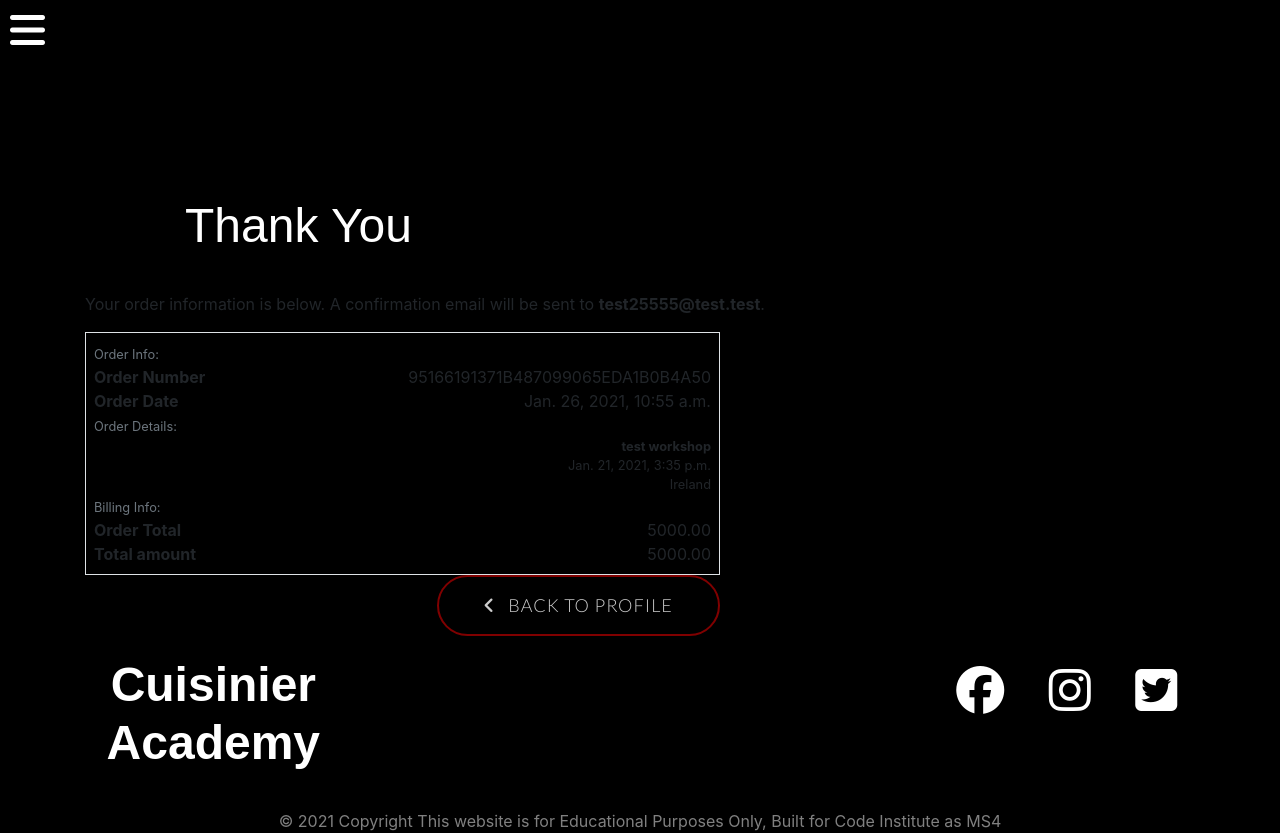
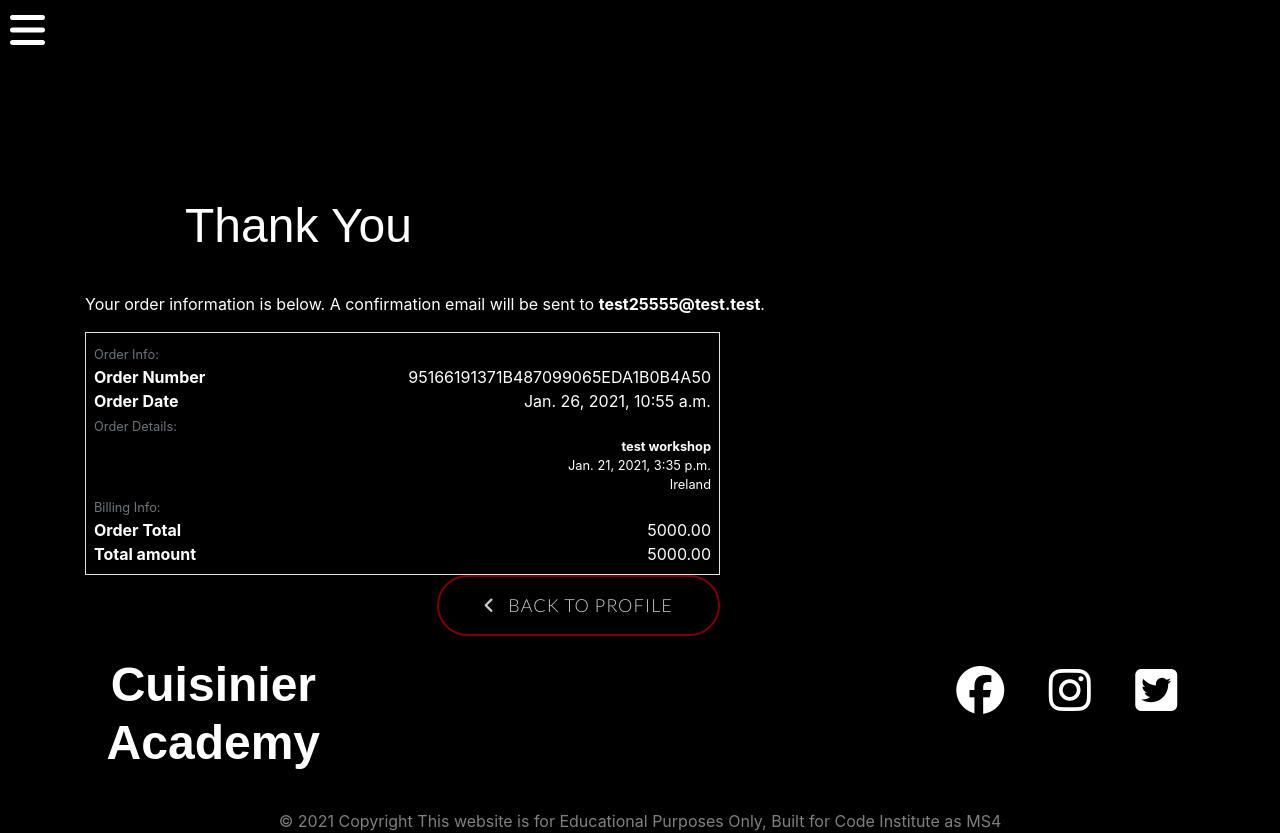
Before and after one commit to mmhashim139/cuisinier-academy, a Django app: a page that uses templates/base.html in a window 1280 px wide. Run offline with Django 3.2, Linux system fonts and the light colour scheme; a user stored in the database is signed in; data comes from the database, SQL or seed files in the repository; both versions use the stored data as it was after the commit; some libraries are stand-ins or nearby versions; some web fonts are replaced.

Commit message:
Style Checkout pages

```diff
--- a/reservations/static/reservations/css/reservations.css
+++ b/reservations/static/reservations/css/reservations.css
@@ -19,6 +19,9 @@
 .stripe-style-input {
   box-shadow: 0 1px 3px 0 #cfd7df;
 }
+.ElementsApp, .ElementsApp .InputElement {
+    color: black !important;
+}
 
 .StripeElement--invalid {
   border-color: #fa755a;
@@ -27,3 +30,23 @@
 .StripeElement--webkit-autofill {
   background-color: #fefde5 !important;
 }
+
+.order-header{
+    color: white;
+}
+th {
+    color: red;
+}
+.table-value{
+    color: white;
+}
+.fieldset-label{
+    color: white;
+}
+
+.form-check{
+    color: white;
+}
+.thanks-container{
+    color: white;
+}
--- a/reservations/templates/reservations/checkout_success.html
+++ b/reservations/templates/reservations/checkout_success.html
@@ -14,7 +14,7 @@
 {% endblock %}
 
 {% block content %}
-<div class="container">
+<div class="container thanks-container">
     <div class="row">
         <div class="col">
             <hr>
@@ -35,7 +35,7 @@
 
                 <div class="row">
                     <div class="col-12 col-md-4">
-                        <p class="mb-0 text-black font-weight-bold">Order Number</p>
+                        <p class="mb-0  font-weight-bold">Order Number</p>
                     </div>
                     <div class="col-12 col-md-8 text-md-right">
                         <p class="mb-0">{{ order.order_number }}</p>
@@ -44,7 +44,7 @@
 
                 <div class="row">
                     <div class="col-12 col-md-4">
-                        <p class="mb-0 text-black font-weight-bold">Order Date</p>
+                        <p class="mb-0  font-weight-bold">Order Date</p>
                     </div>
                     <div class="col-12 col-md-8 text-md-right">
                         <p class="mb-0">{{ order.date }}</p>
@@ -60,10 +60,10 @@
 
                 <div class="row">
                     <div class="col-12 col-md-4">
-                        <p class="mb-0 text-black font-weight-bold"></p>
+                        <p class="mb-0  font-weight-bold"></p>
                     </div>
                     <div class="col-12 col-md-8 text-md-right">
-                        <p class="small mb-0 text-black font-weight-bold">
+                        <p class="small mb-0  font-weight-bold">
                             {{ order.workshop.title }}
                         </p>
                         <p class="small mb-0">{{ order.workshop.date }}</p>
@@ -80,7 +80,7 @@
 
                 <div class="row">
                     <div class="col-12 col-md-4">
-                        <p class="mb-0 text-black font-weight-bold">Order Total</p>
+                        <p class="mb-0  font-weight-bold">Order Total</p>
                     </div>
                     <div class="col-12 col-md-8 text-md-right">
                         <p class="mb-0">{{ order.order_total }}</p>
@@ -89,7 +89,7 @@
 
                 <div class="row">
                     <div class="col-12 col-md-4">
-                        <p class="mb-0 text-black font-weight-bold">Total amount</p>
+                        <p class="mb-0  font-weight-bold">Total amount</p>
                     </div>
                     <div class="col-12 col-md-8 text-md-right">
                         <p class="mb-0">{{ order.order_total }}</p>
@@ -108,7 +108,7 @@
                 <span class="text-uppercase">Back to Profile</span>
             </a>
             {% else %}
-            <a href="{% url 'workshops' %}" class="btn btn-header-2">
+            <a href="{% url 'workshops' %}" class="my-4 btn btn-header-2 checkout-success-btn">
                 <span class="text-uppercase">Other Workshops</span>
             </a>
             {% endif %}
--- a/static/css/base.css
+++ b/static/css/base.css
@@ -78,7 +78,7 @@ body{
     height: 80vh;
 }
 
-.header-titile{
+.header-titile {
     margin: 120px 330px 20px 100px;
     color: white;
     font-size: 48px;
--- a/templates/base.html
+++ b/templates/base.html
@@ -56,12 +56,12 @@
         <div class="overlay-content">
             <a href="{% url 'home'%}">Home</a>
             <a href="{% url 'workshops'%}">Workshops</a>
-            <a href="">About Us</a>
+            <a href="{% url 'experts'%}">Our Experts</a>
              {% if request.user.is_authenticated %}
+                <a href="{% url 'profiles'%}">My Account</a>
                 {% if request.user.is_superuser %}
                     <a href="/admin">Dashboard</a>
                 {% else %}
-                <a href="{% url 'profiles'%}">My Account</a>
                 {% endif %}
                 <a href="{% url 'account_logout' %}">Log out</a>
             {% else %}
```
Also changed, not shown: home/templates/home/index.html (+2 -7 lines), reservations/templates/reservations/reservations.html (+13 -14 lines), db.sqlite3.
